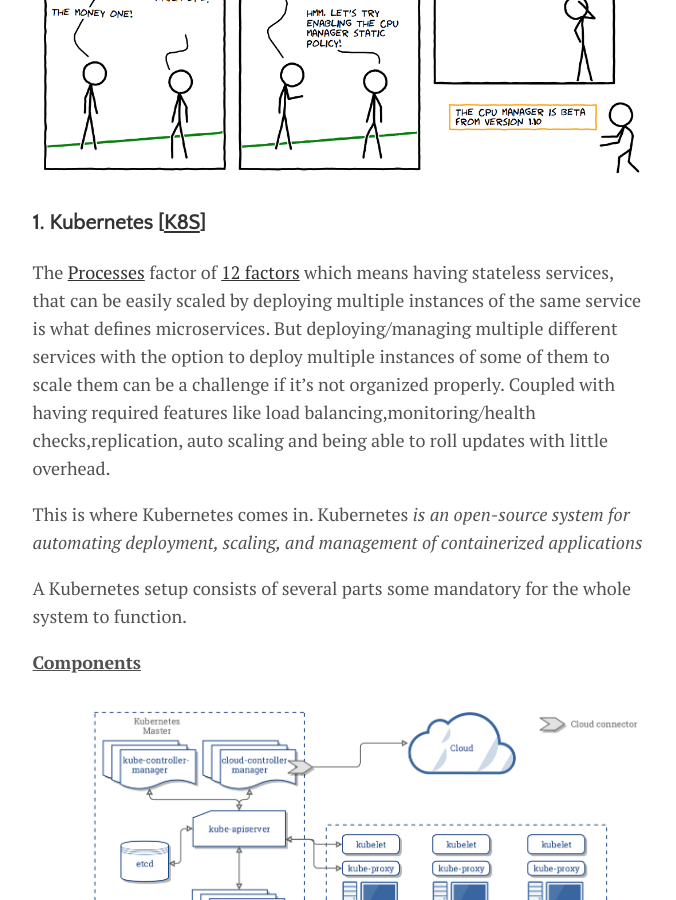
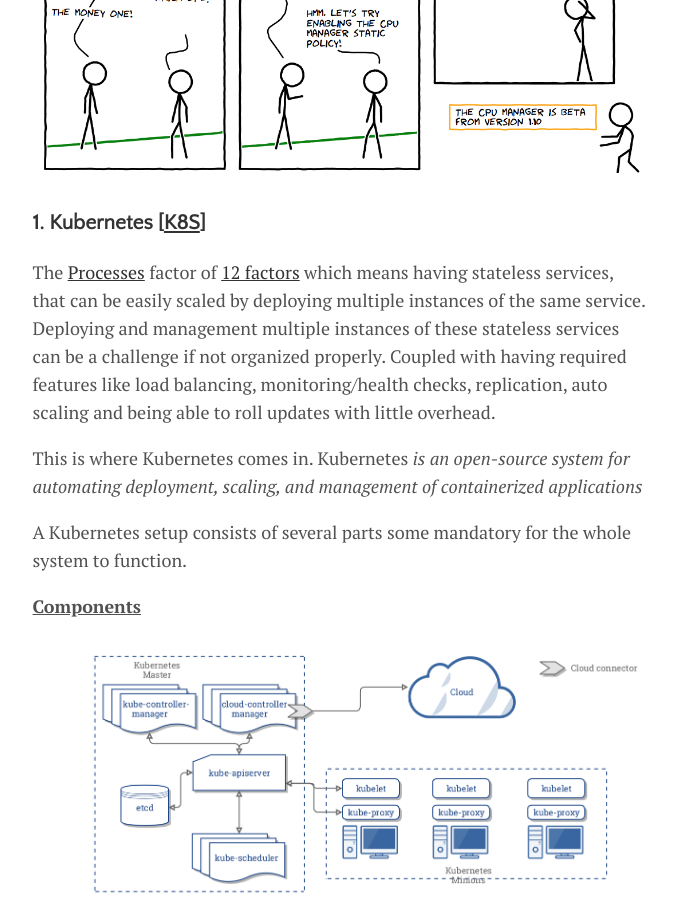
Before and after one commit to malike/malike.github.io, a Jekyll site: the page built from _posts/2018-10-11-K8s-101-And-Istio-Service-Mesh.md, in a window 1280 px wide and 900 px high, scrolled down 339 px. Shown: the whole window, without its empty margins (300-976 px from the left). Built offline with Jekyll 4.4.1, drawn with Linux system fonts in a browser that asks for light colours; comment, search, counter and statistics services are not loaded.

Commit message:
new posts on k8s and istio service mesh

```diff
--- a/_posts/2018-10-11-K8s-101-And-Istio-Service-Mesh.md
+++ b/_posts/2018-10-11-K8s-101-And-Istio-Service-Mesh.md
@@ -14,7 +14,7 @@
 
 ### 1. Kubernetes [[K8S](https://medium.com/@rothgar/why-kubernetes-is-abbreviated-k8s-905289405a3c)]
 
-The [Processes](https://12factor.net/processes) factor of [12 factors](https://12factor.net/) which means having stateless services, that can be easily scaled by deploying multiple instances of the same service is what defines microservices. But deploying/managing multiple different services with the option to deploy multiple instances of some of them to scale them can be a challenge if it's not organized properly. Coupled with having required features like load balancing,monitoring/health checks,replication, auto scaling and being able to roll updates with little overhead.
+The [Processes](https://12factor.net/processes) factor of [12 factors](https://12factor.net/) which means having stateless services, that can be easily scaled by deploying multiple instances of the same service. Deploying and management multiple instances of these stateless services can be a challenge if not organized properly. Coupled with having required features like load balancing, monitoring/health checks, replication, auto scaling and being able to roll updates with little overhead.
 
 This is where Kubernetes comes in. Kubernetes _is an open-source system for automating deployment, scaling, and management of containerized applications_
 
```
